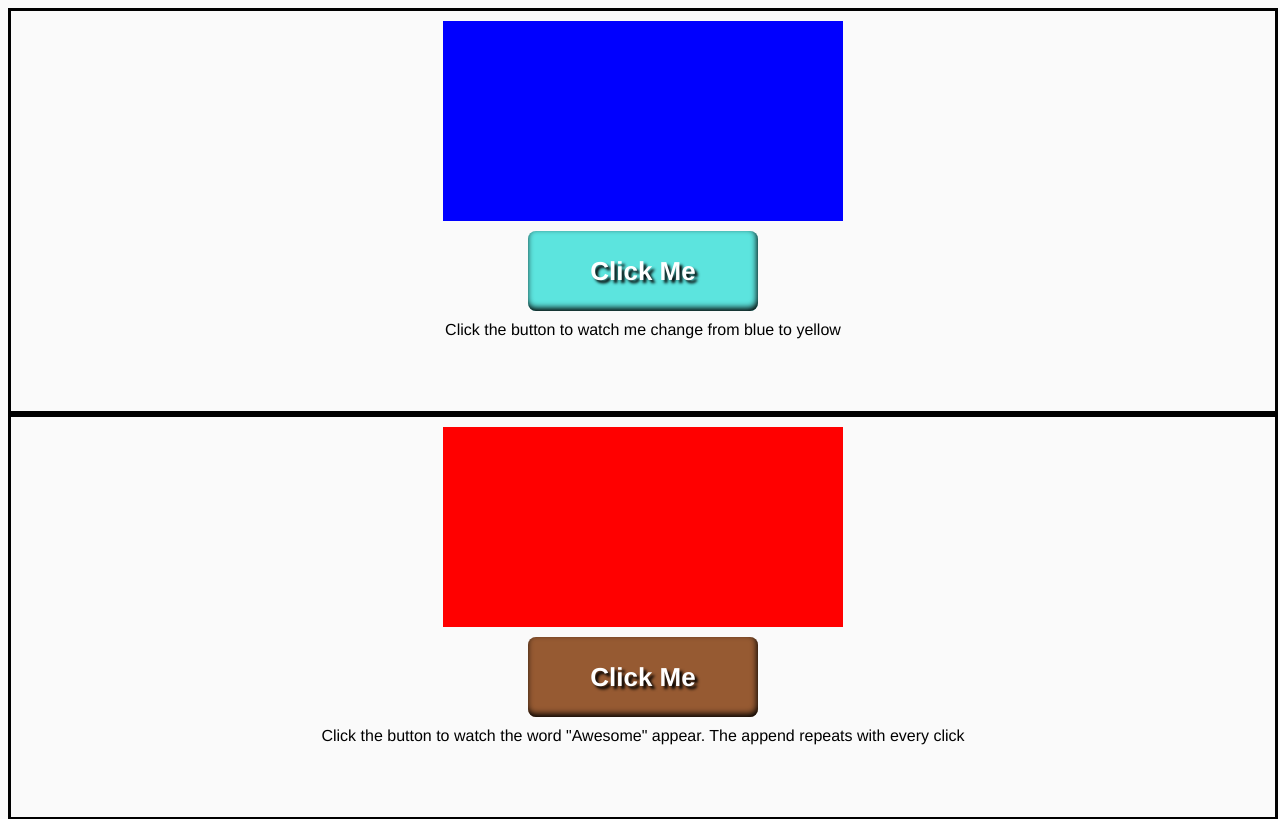
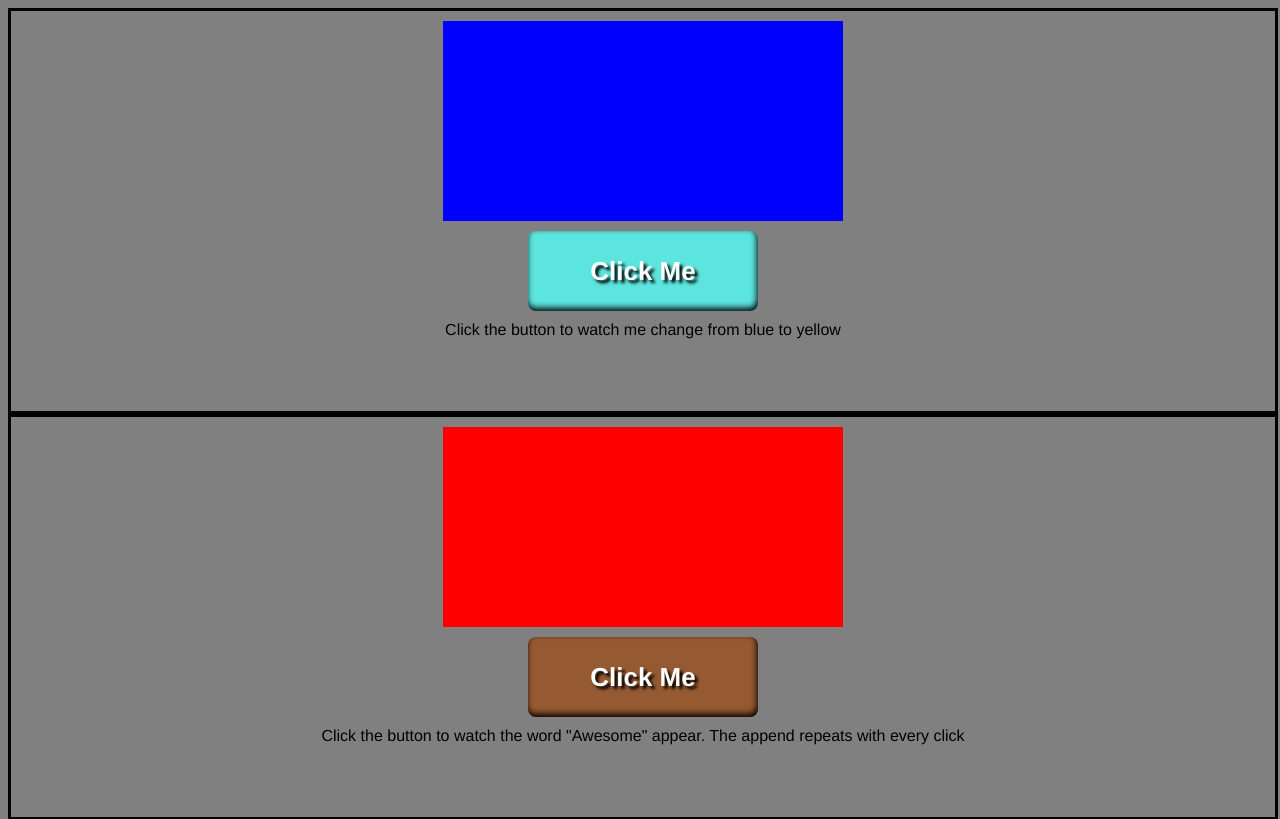
Before and after one commit to ageorgia79/15jsexamples, a website: page app/index.html in a window 1280 px wide. Shown: the top 819 px of the page. Drawn offline with nearby package versions, Linux system fonts and the light colour scheme; files that its build step writes are made by us from their sources.

Commit message:
newbackgroundcolor

```diff
--- a/app/styles/main.scss
+++ b/app/styles/main.scss
@@ -2,7 +2,7 @@
 // endbower
 
 body {
-    background: #fafafa;
+    background: gray;
     font-family: "Helvetica Neue", Helvetica, Arial, sans-serif;
     color: #333;
 }
```
